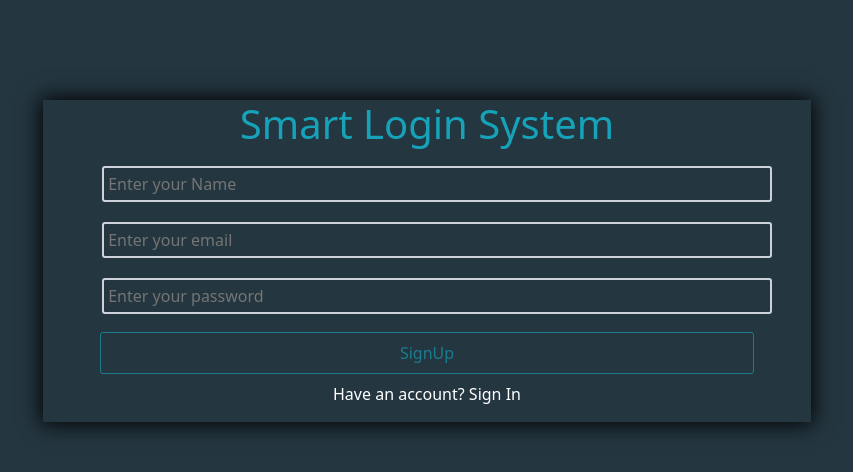
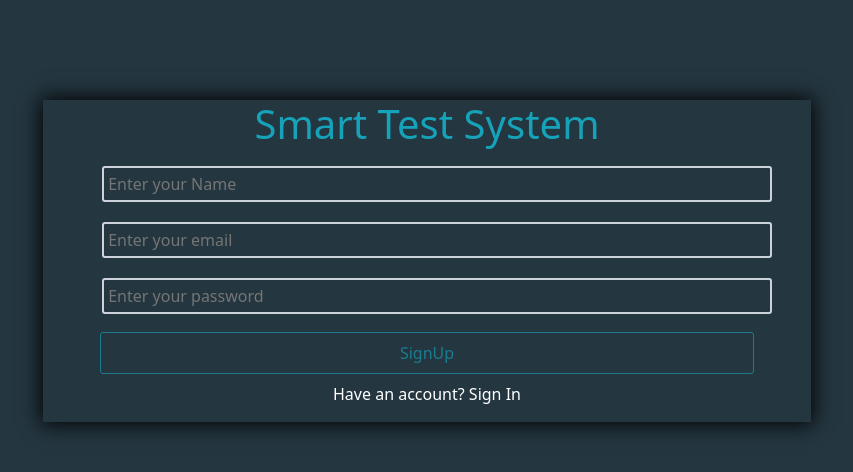
Before and after one commit to AhmedEmad226/LogIn, a plain HTML site: page sign up.html in a window 1280 px wide. Shown: the whole page, without its empty margins (213-1066 px from the left). Drawn offline with Linux system fonts and the light colour scheme.

Commit message:
testing the github

```diff
--- a/sign up.html
+++ b/sign up.html
@@ -12,7 +12,7 @@
 <body>
 
     <div class="mainContainer container">
-        <h1>Smart Login System</h1>
+        <h1>Smart Test System</h1>
         <div class="inputs">
             <input type="text" name="name" id="nameSignUp" class="w-100 p-1" placeholder="Enter your Name">
             <p id="nameAlert" class="d-none alert alert-danger">Username must be 3 to 15 characters long and can only contain lowercase letters, numbers, underscores (_), and hyphens (-).</p>
```
